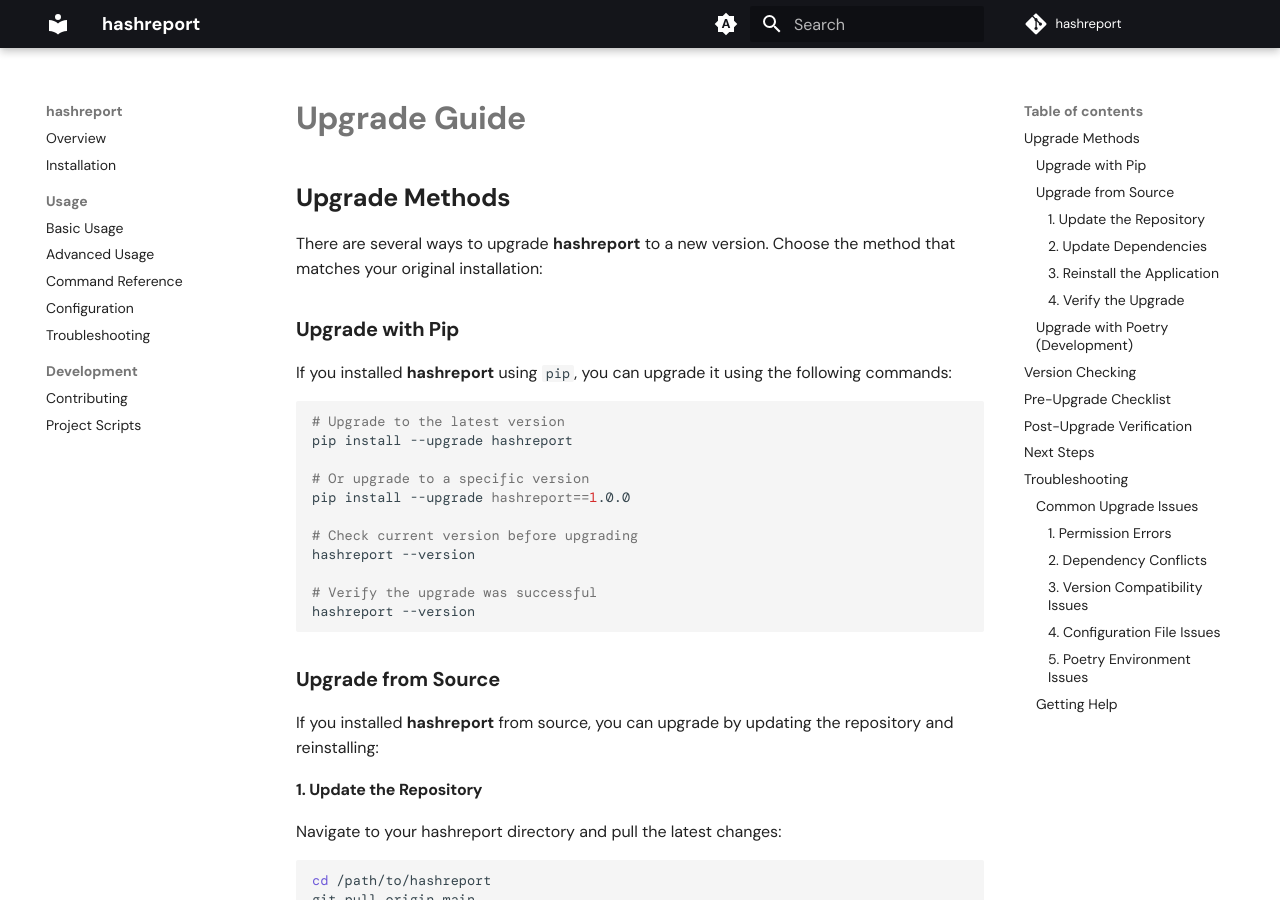
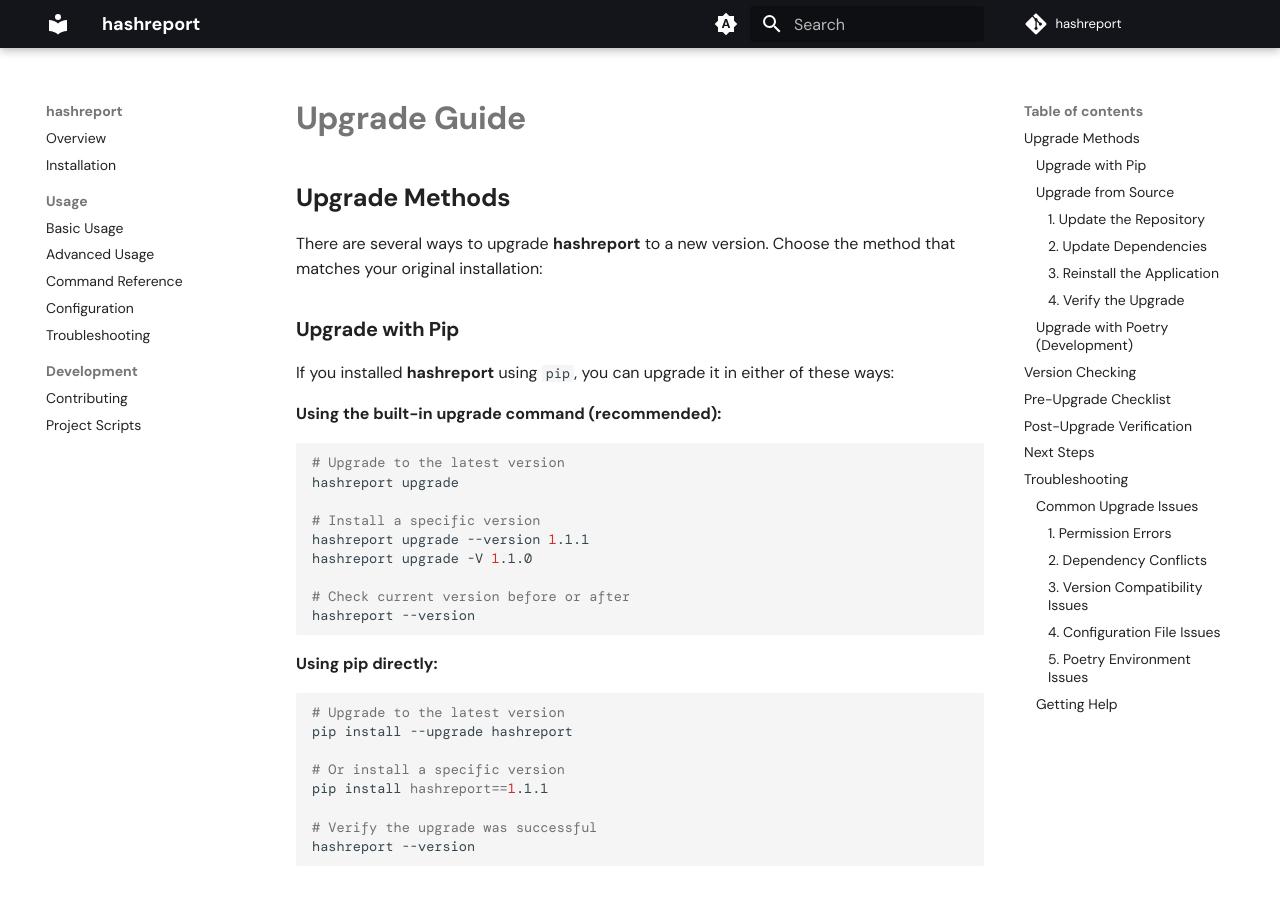
Before and after one commit to madebyjake/hashreport, an MkDocs documentation site: the page built from docs/upgrade.md, in a window 1280 px wide and 900 px high. Built offline with MkDocs 1.6.1 and Material for MkDocs 9.7.7, drawn with Linux system fonts in a browser that asks for light colours; some web fonts are replaced; comment, search, counter and statistics services are not loaded; the version menu is left out.

Commit message:
docs: update upgrade instructions
Clarified the upgrade process in README, install, and upgrade documentation, emphasizing the use of the built-in upgrade command and providing examples for both the command and pip methods.

````diff
--- a/docs/upgrade.md
+++ b/docs/upgrade.md
@@ -6,17 +6,30 @@ There are several ways to upgrade **hashreport** to a new version. Choose the me
 
 ### **Upgrade with Pip**
 
-If you installed **hashreport** using `pip`, you can upgrade it using the following commands:
+If you installed **hashreport** using `pip`, you can upgrade it in either of these ways:
+
+**Using the built-in upgrade command (recommended):**
+
+```bash
+# Upgrade to the latest version
+hashreport upgrade
+
+# Install a specific version
+hashreport upgrade --version 1.1.1
+hashreport upgrade -V 1.1.0
+
+# Check current version before or after
+hashreport --version
+```
+
+**Using pip directly:**
 
 ```bash
 # Upgrade to the latest version
 pip install --upgrade hashreport
 
-# Or upgrade to a specific version
-pip install --upgrade hashreport==1.0.0
-
-# Check current version before upgrading
-hashreport --version
+# Or install a specific version
+pip install hashreport==1.1.1
 
 # Verify the upgrade was successful
 hashreport --version
````
Also changed, not shown: README.md (+1 -1 lines), docs/install.md (+6 -5 lines).
